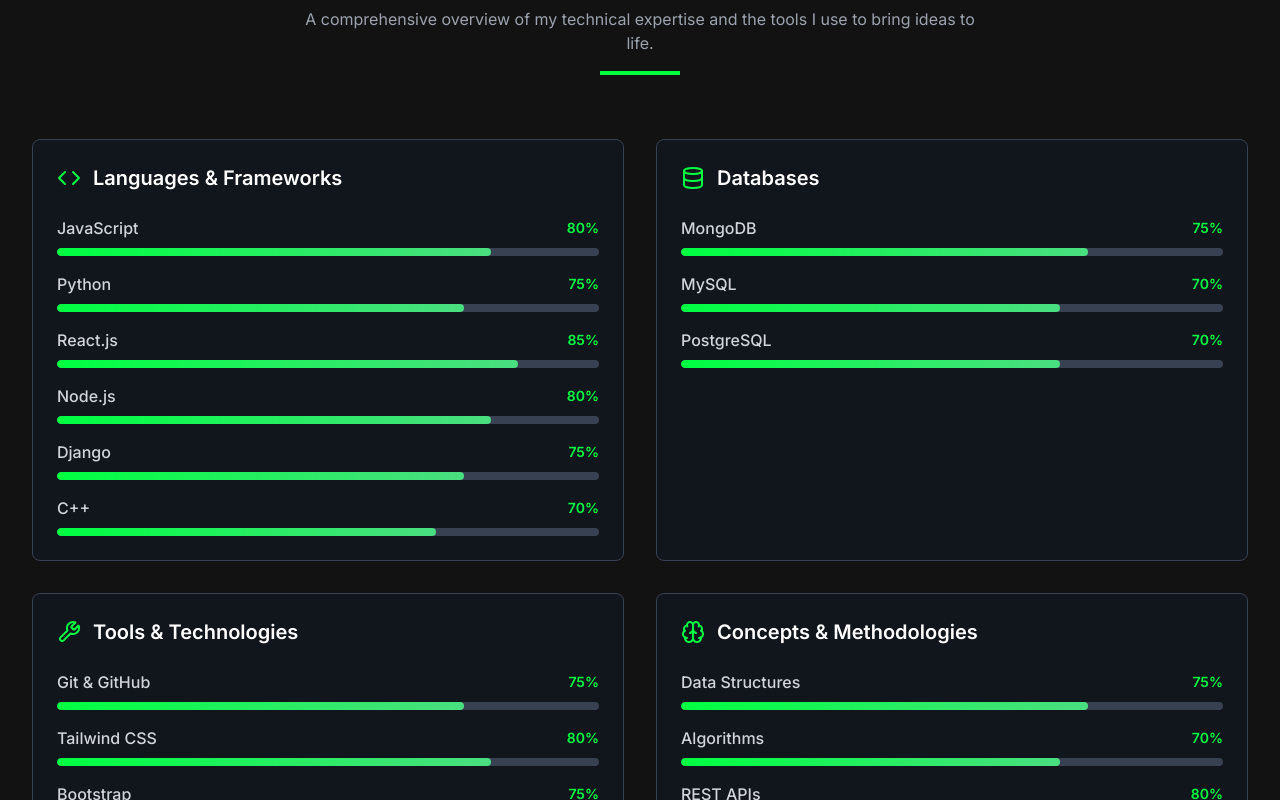
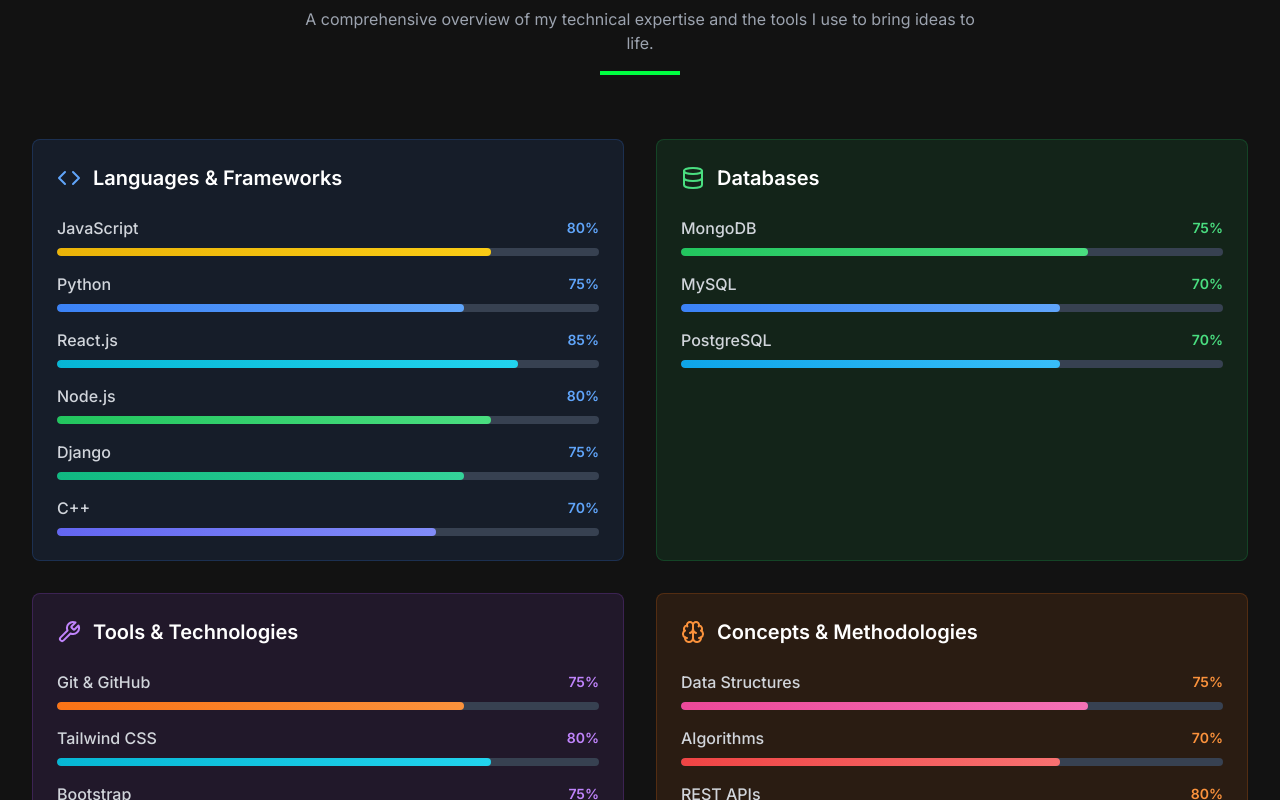
Before and after one commit to GitAjayYadavHub/Portfolio, a React (Vite) app: page / in a window 1280 px wide. Shown: the part 3940-4740 px from the top of the page. Built offline with nearby package versions, Linux system fonts and the light colour scheme; the HTML template or start-up script is replaced by a standard one.

Commit message:
Add progress color to skills in Skills component

```diff
--- a/src/components/Skills.jsx
+++ b/src/components/Skills.jsx
@@ -9,43 +9,63 @@
     {
       icon: Code,
       title: "Languages & Frameworks",
+      color: "blue",
+      iconColor: "text-blue-400",
+      bgColor: "bg-blue-500/10",
+      borderColor: "border-blue-500/20",
+      hoverBorder: "hover:border-blue-500/40",
       skills: [
-        { name: "JavaScript", level: 80 },
-        { name: "Python", level: 75 },
-        { name: "React.js", level: 85 },
-        { name: "Node.js", level: 80 },
-        { name: "Django", level: 75 },
-        { name: "C++", level: 70 }
+        { name: "JavaScript", level: 80, progressColor: "bg-gradient-to-r from-yellow-500 to-yellow-400" },
+        { name: "Python", level: 75, progressColor: "bg-gradient-to-r from-blue-500 to-blue-400" },
+        { name: "React.js", level: 85, progressColor: "bg-gradient-to-r from-cyan-500 to-cyan-400" },
+        { name: "Node.js", level: 80, progressColor: "bg-gradient-to-r from-green-500 to-green-400" },
+        { name: "Django", level: 75, progressColor: "bg-gradient-to-r from-emerald-500 to-emerald-400" },
+        { name: "C++", level: 70, progressColor: "bg-gradient-to-r from-indigo-500 to-indigo-400" }
       ]
     },
     {
       icon: Database,
       title: "Databases",
+      color: "green",
+      iconColor: "text-green-400",
+      bgColor: "bg-green-500/10",
+      borderColor: "border-green-500/20",
+      hoverBorder: "hover:border-green-500/40",
       skills: [
-        { name: "MongoDB", level: 75 },
-        { name: "MySQL", level: 70 },
-        { name: "PostgreSQL", level: 70 }
+        { name: "MongoDB", level: 75, progressColor: "bg-gradient-to-r from-green-500 to-green-400" },
+        { name: "MySQL", level: 70, progressColor: "bg-gradient-to-r from-blue-500 to-blue-400" },
+        { name: "PostgreSQL", level: 70, progressColor: "bg-gradient-to-r from-sky-500 to-sky-400" }
       ]
     },
     {
       icon: Wrench,
       title: "Tools & Technologies",
+      color: "purple",
+      iconColor: "text-purple-400",
+      bgColor: "bg-purple-500/10",
+      borderColor: "border-purple-500/20",
+      hoverBorder: "hover:border-purple-500/40",
       skills: [
-        { name: "Git & GitHub", level: 75 },
-        { name: "Tailwind CSS", level: 80 },
-        { name: "Bootstrap", level: 75 },
-        { name: "VSCode", level: 80 },
-        { name: "Postman", level: 75 }
+        { name: "Git & GitHub", level: 75, progressColor: "bg-gradient-to-r from-orange-500 to-orange-400" },
+        { name: "Tailwind CSS", level: 80, progressColor: "bg-gradient-to-r from-cyan-500 to-cyan-400" },
+        { name: "Bootstrap", level: 75, progressColor: "bg-gradient-to-r from-purple-500 to-purple-400" },
+        { name: "VSCode", level: 80, progressColor: "bg-gradient-to-r from-blue-500 to-blue-400" },
+        { name: "Postman", level: 75, progressColor: "bg-gradient-to-r from-amber-500 to-amber-400" }
       ]
     },
     {
       icon: Brain,
       title: "Concepts & Methodologies",
+      color: "orange",
+      iconColor: "text-orange-400",
+      bgColor: "bg-orange-500/10",
+      borderColor: "border-orange-500/20",
+      hoverBorder: "hover:border-orange-500/40",
       skills: [
-        { name: "Data Structures", level: 75 },
-        { name: "Algorithms", level: 70 },
-        { name: "REST APIs", level: 80 },
-        { name: "Responsive Design", level: 85 }
+        { name: "Data Structures", level: 75, progressColor: "bg-gradient-to-r from-pink-500 to-pink-400" },
+        { name: "Algorithms", level: 70, progressColor: "bg-gradient-to-r from-red-500 to-red-400" },
+        { name: "REST APIs", level: 80, progressColor: "bg-gradient-to-r from-teal-500 to-teal-400" },
+        { name: "Responsive Design", level: 85, progressColor: "bg-gradient-to-r from-violet-500 to-violet-400" }
       ]
     }
   ];
@@ -95,10 +115,10 @@
               whileInView={{ opacity: 1, y: 0 }}
               transition={{ duration: 0.8, delay: categoryIndex * 0.2 }}
               viewport={{ once: true }}
-              className="bg-gray-900/50 p-6 rounded-lg border border-gray-700"
+              className={`${category.bgColor} p-6 rounded-lg border ${category.borderColor} ${category.hoverBorder} transition-all duration-300`}
             >
               <div className="flex items-center mb-6">
-                <category.icon className="text-primary mr-3" size={24} />
+                <category.icon className={`${category.iconColor} mr-3`} size={24} />
                 <h3 className="text-xl font-semibold text-white">{category.title}</h3>
               </div>
 
@@ -107,11 +127,11 @@
                   <div key={skill.name}>
                     <div className="flex justify-between items-center mb-2">
                       <span className="text-gray-300 font-medium">{skill.name}</span>
-                      <span className="text-primary text-sm font-semibold">{skill.level}%</span>
+                      <span className={`${category.iconColor} text-sm font-semibold`}>{skill.level}%</span>
                     </div>
                     <div className="skill-bar">
                       <motion.div
-                        className="skill-progress"
+                        className={`${skill.progressColor} h-full rounded-full shadow-lg`}
                         initial={{ width: 0 }}
                         animate={isVisible ? { width: `${skill.level}%` } : { width: 0 }}
                         transition={{
@@ -119,6 +139,7 @@
                           delay: categoryIndex * 0.2 + skillIndex * 0.1,
                           ease: "easeOut"
                         }}
+                        whileHover={{ scale: 1.02 }}
                       />
                     </div>
                   </div>
```
